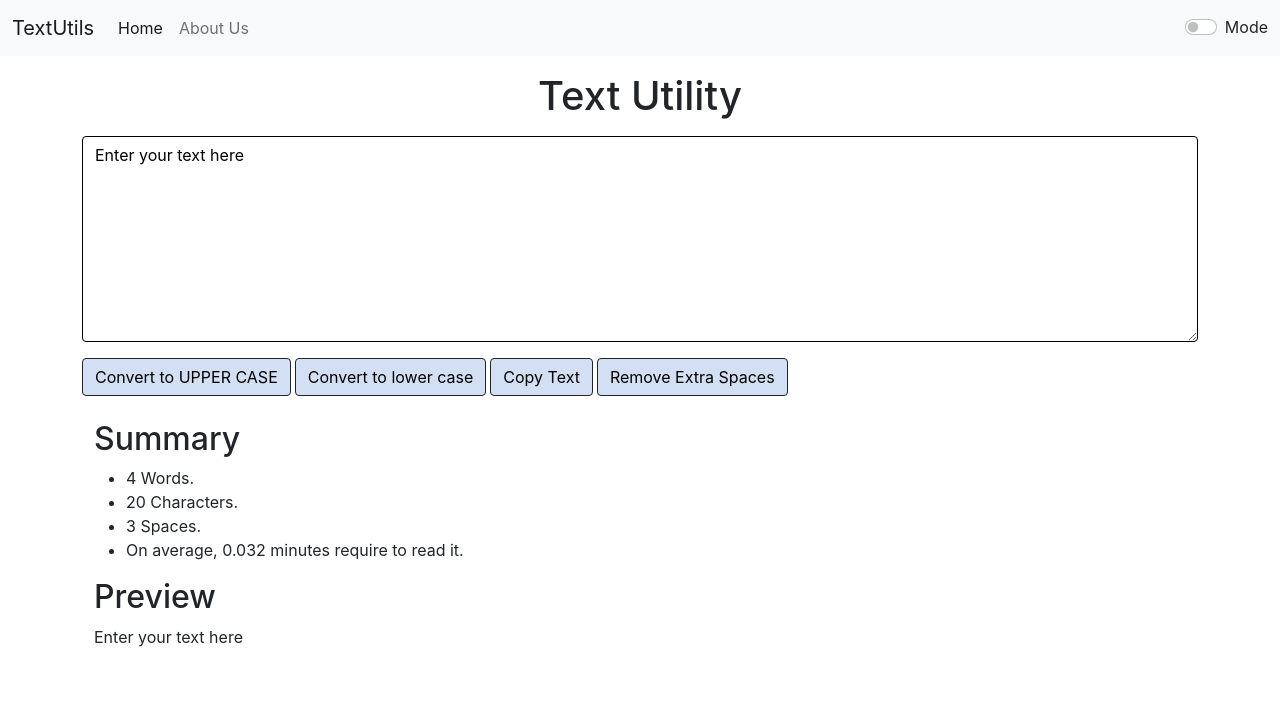
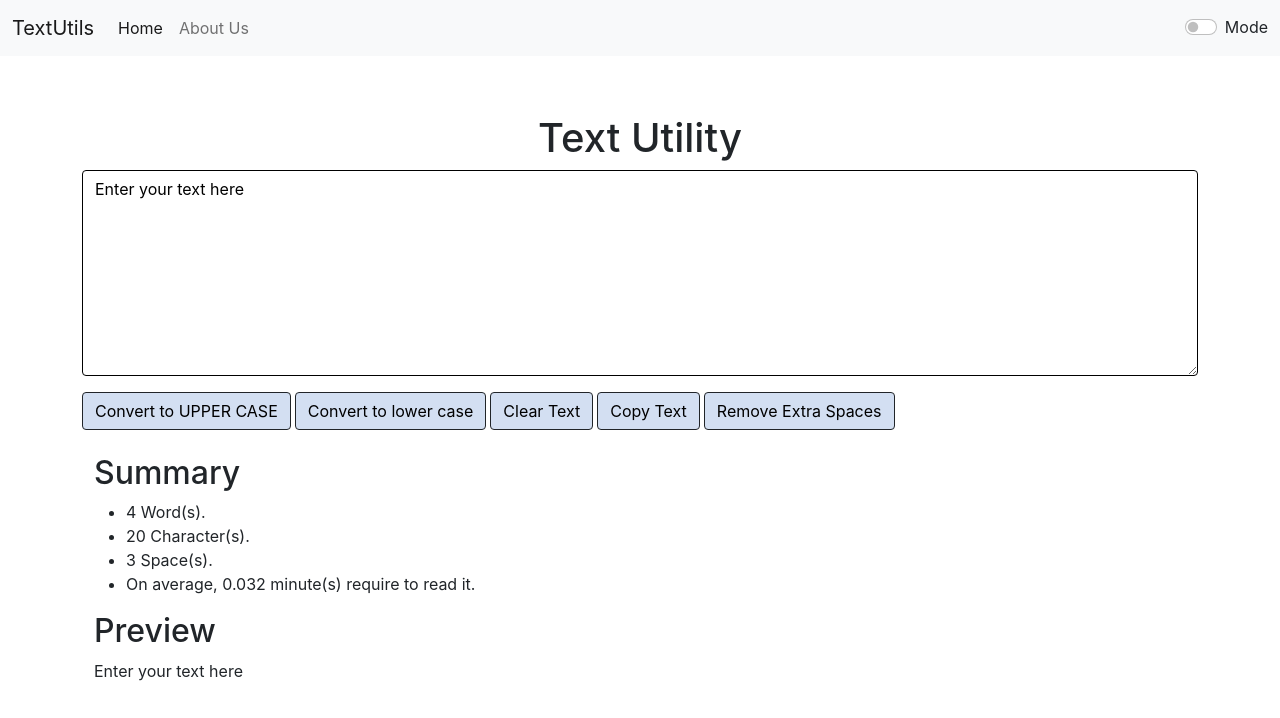
Before and after one commit to alhad-balak/TextUtils, a React (Create React App) app: page / in a window 1280 px wide. Shown: the top 718 px of the page. Built offline with nearby package versions, Linux system fonts and the light colour scheme.

Commit message:
Text Length Bugs fixed, button disabled feature added.

```diff
--- a/src/Alert.js
+++ b/src/Alert.js
@@ -9,8 +9,10 @@ export default function Alert(props) {
         }
     }
     return (
-        props.alert.types && <div className={`alert alert-${props.alert.types} alert-dismissible fade show`} role="alert">
-            <strong>{capitalize(props.alert.types)}!</strong> {props.alert.msg}
+        <div style={{ height: '10px' }}>
+            {props.alert.types && <div className={`alert alert-${props.alert.types} alert-dismissible fade show`} role="alert">
+                <strong>{capitalize(props.alert.types)}!</strong> {props.alert.msg}
+            </div>}
         </div>
     )
 }
--- a/src/TxtForm.js
+++ b/src/TxtForm.js
@@ -18,7 +18,7 @@ export default function TxtForm(props) {
         setText(newTxt);
         props.showAlert("Converted to lower case.", "success");
     }
-    const handleClick = () => {
+    const handleClear = () => {
         // if (text === "Enter your text here")
         setText('');
 
@@ -43,34 +43,39 @@ export default function TxtForm(props) {
 
 
 
+
     return (
-        <div>
+        <div className='my-5'>
             <div className={`mb-3 text-${props.mode === 'light' ? 'dark' : 'light'}`}>
-                <center>
-                    <h1 className='my-3'>{props.heading}</h1>
-                </center>
-                <textarea className="my-2 form-control" value={text} onChange={handleOnchange} onClick={handleClick} style={{ borderColor: props.mode === 'light' ? 'black' : 'white', background: props.mode === 'dark' ? '#08264a75' : 'white', color: props.mode === 'dark' ? 'white' : 'black' }} id="myBox" rows="8" />
+                <div className='my-20'>
+                    <center >
+                        <h1>{props.heading}</h1>
+                    </center>
+                </div>
+                <textarea className="my-2 form-control" value={text} onChange={handleOnchange} style={{ borderColor: props.mode === 'light' ? 'black' : 'white', background: props.mode === 'dark' ? '#08264a75' : 'white', color: props.mode === 'dark' ? 'white' : 'black' }} id="myBox" rows="8" />
 
-                <button type="button" className={`my-2 btn btn-${props.mode === 'light' ? 'dark' : 'light'}`} style={{ background: props.mode === 'dark' ? '#08264a75' : '#d3dff2', color: props.mode === 'dark' ? 'white' : 'black' }} onClick={convertUpper}>Convert to UPPER CASE</button>
+                <button disabled={text.length===0} type="button" className={`my-2 btn btn-${props.mode === 'light' ? 'dark' : 'light'}`} style={{ background: props.mode === 'dark' ? '#08264a75' : '#d3dff2', color: props.mode === 'dark' ? 'white' : 'black' }} onClick={convertUpper}>Convert to UPPER CASE</button>
 
-                <button type="button" className={`my-2 mx-1 btn btn-${props.mode === 'light' ? 'dark' : 'light'}`} style={{ background: props.mode === 'dark' ? '#08264a75' : '#d3dff2', color: props.mode === 'dark' ? 'white' : 'black' }} onClick={convertLower}>Convert to lower case</button>
+                <button  disabled={text.length===0} type="button" className={`my-2 mx-1 btn btn-${props.mode === 'light' ? 'dark' : 'light'}`} style={{ background: props.mode === 'dark' ? '#08264a75' : '#d3dff2', color: props.mode === 'dark' ? 'white' : 'black' }} onClick={convertLower}>Convert to lower case</button>
 
-                <button type="button" className={`my-2 btn btn-${props.mode === 'light' ? 'dark' : 'light'}`} style={{ background: props.mode === 'dark' ? '#08264a75' : '#d3dff2', color: props.mode === 'dark' ? 'white' : 'black' }} onClick={handleCopy}>Copy Text</button>
+                <button  disabled={text.length===0} type="button" className={`my-2 btn btn-${props.mode === 'light' ? 'dark' : 'light'}`} style={{ background: props.mode === 'dark' ? '#08264a75' : '#d3dff2', color: props.mode === 'dark' ? 'white' : 'black' }} onClick={handleClear}>Clear Text</button>
 
-                <button type="button" className={`my-2 mx-1 btn btn-${props.mode === 'light' ? 'dark' : 'light'}`} style={{ background: props.mode === 'dark' ? '#08264a75' : '#d3dff2', color: props.mode === 'dark' ? 'white' : 'black' }} onClick={handleExtraSpaces}>Remove Extra Spaces</button>
+                <button  disabled={text.length===0} type="button" className={`my-2 mx-1 btn btn-${props.mode === 'light' ? 'dark' : 'light'}`} style={{ background: props.mode === 'dark' ? '#08264a75' : '#d3dff2', color: props.mode === 'dark' ? 'white' : 'black' }} onClick={handleCopy}>Copy Text</button>
+
+                <button  disabled={text.length===0} type="button" className={`my-2 btn btn-${props.mode === 'light' ? 'dark' : 'light'}`} style={{ background: props.mode === 'dark' ? '#08264a75' : '#d3dff2', color: props.mode === 'dark' ? 'white' : 'black' }} onClick={handleExtraSpaces}>Remove Extra Spaces</button>
             </div>
 
             <div className={`container text-${props.mode === 'light' ? 'dark' : 'light'}`}>
                 <h2>Summary</h2>
                 <ul>
-                    <li>{text.split(" ").length} Words.</li>
-                    <li>{text.length} Characters.</li>
-                    <li>{text.split(" ").length - 1} Spaces.</li>
-                    <li>On average, {0.008 * text.split(" ").length} minutes require to read it.</li>
+                    <li>{text.split(" ").filter((elem) => { return elem.length !== 0 }).length} Word(s).</li>
+                    <li>{text.length} Character(s).</li>
+                    <li>{text.split(" ").length - 1} Space(s).</li>
+                    <li>On average, {0.008 * text.split(" ").filter((elem) => { return elem.length !== 0 }).length} minute(s) require to read it.</li>
                 </ul>
                 <h2>Preview</h2>
                 <p>{text.length > 0 ? text : null}</p>
             </div>
-        </div>
+        </div >
     )
 }
```
